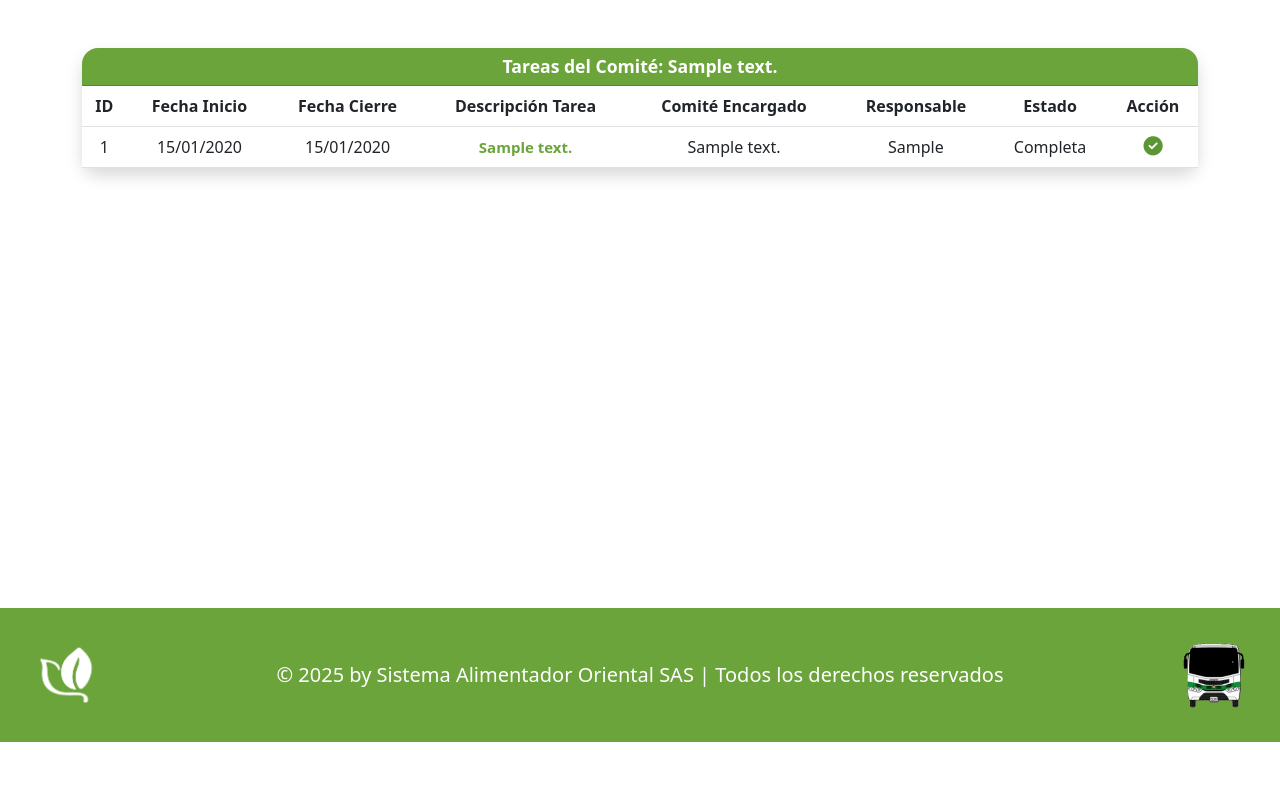
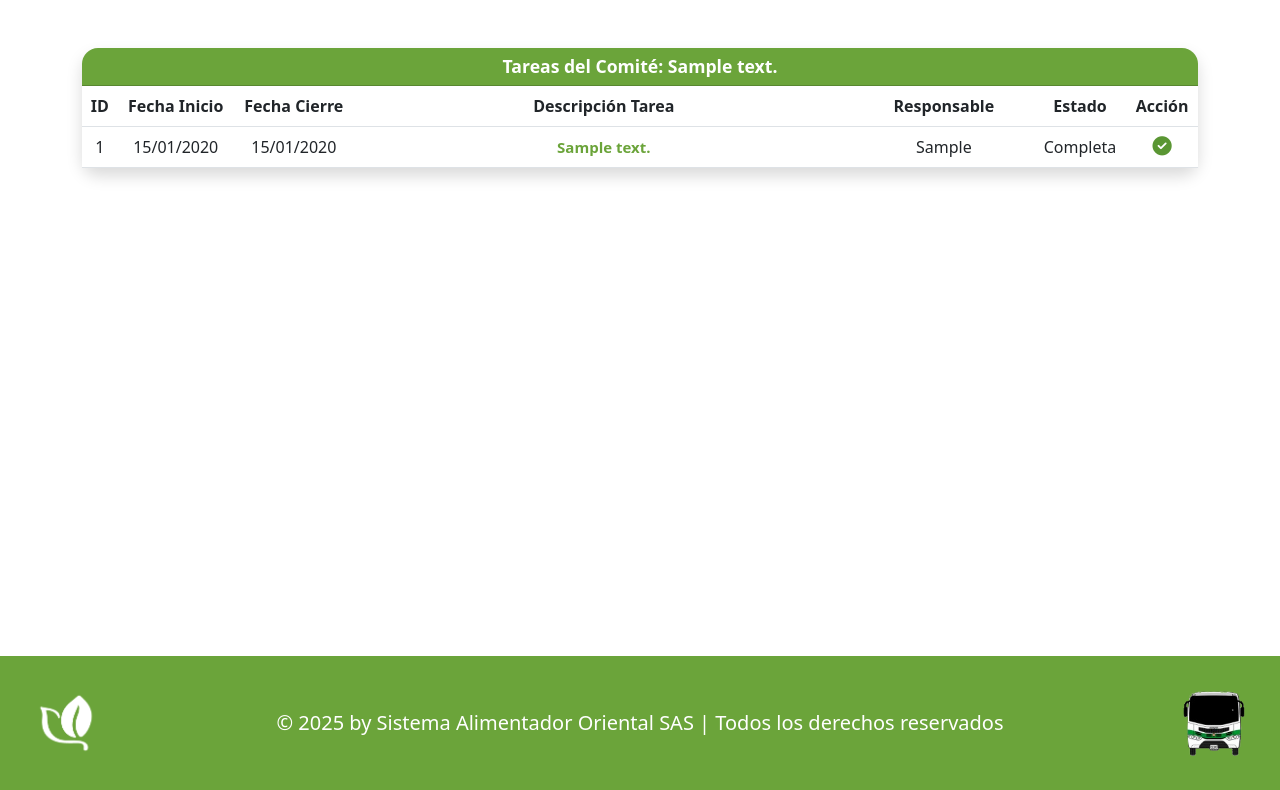
Before and after one commit to SistemaAlimentadorOriental6/Gesti-n-Tareas, a Django app: page /Tareas/listadoTareas/1/ in a window 1280 px wide. Shown: the part 118-908 px from the top of the page. Before the commit the page ends 860 px from the top, so only its background shows below. Run offline with Django 5.2, Linux system fonts and the light colour scheme; a user stored in the database is signed in; tables that the repository leaves empty hold one stand-in row (values such as "Sample post"); some libraries are stand-ins or nearby versions.

Commit message:
fix: Mejorando las tablas

```diff
--- a/admintaskG/Templates/Inc/footer.html
+++ b/admintaskG/Templates/Inc/footer.html
@@ -1,7 +1,7 @@
 {% load static %}
 
 
-<footer class="text-center text-lg-start footer">
+<footer class="text-center text-lg-start footer mt-5">
     <div class="d-flex justify-content-between align-items-center p-3">
         <img src="{% static 'Img/retonoblanco.png' %}" alt="" class="img-footer">
 
--- a/admintaskG/Templates/Tareas/listadoTareas.html
+++ b/admintaskG/Templates/Tareas/listadoTareas.html
@@ -20,7 +20,7 @@
                             <th class="text-nowrap">Fecha Inicio</th>
                             <th class="text-nowrap">Fecha Cierre</th>
                             <th class="text-nowrap">Descripción Tarea</th>
-                            <th class="text-nowrap">Comité Encargado</th>
+                            <!-- <th class="text-nowrap">Comité Encargado</th> -->
                             <th class="text-nowrap">Responsable</th>
                             <th class="text-nowrap">Estado</th>
                             <th class="text-nowrap">Acción</th>
@@ -40,11 +40,11 @@
                                 {% endif %}
                             </td>
 
-                            <td>
+                            <td style="width: 500px;">
                                 <a href="{% url 'listadoSubtareas' t.id %}" class="link-listado">{{ t.descripcion_tarea }}</a>
                             </td>
-                            <td class="text-nowrap">{{ t.comite.descripcion_comite }}</td>
-                            <td class="text-nowrap">{{ t.responsable }}</td>
+                            <!-- <td class="text-nowrap">{{ t.comite.descripcion_comite }}</td> -->
+                            <td style="width: 180px">{{ t.responsable }}</td>
                             <td class="estado-texto">
                                 {% if t.estado == 1 %}Completa{% else %}Incompleta{% endif %}
                             </td>
```
Also changed, not shown: admintaskG/Templates/Subtareas/listadoSubtareas.html (+4 -4 lines), admintaskG/Templates/SubtareasAdicionales/listadoSubtareasAdicionales.html (+4 -4 lines).
